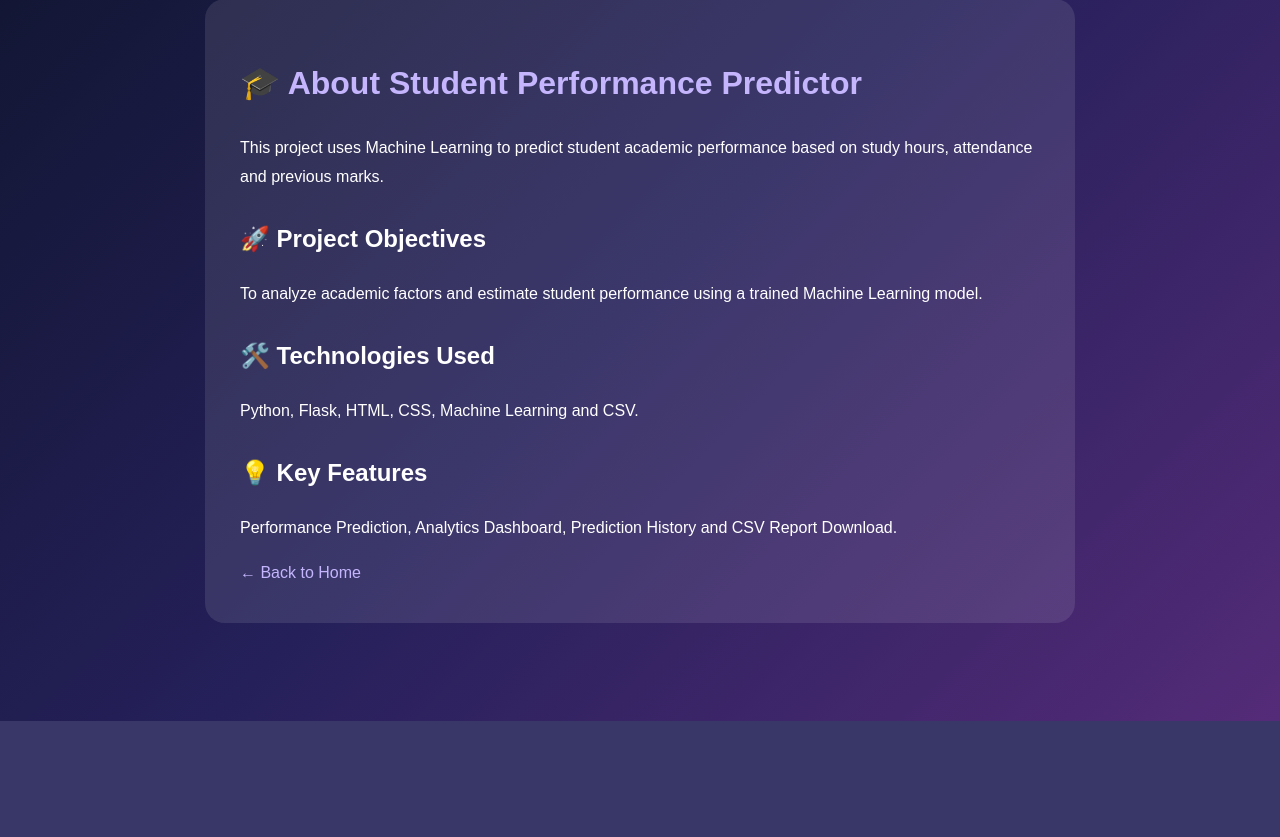
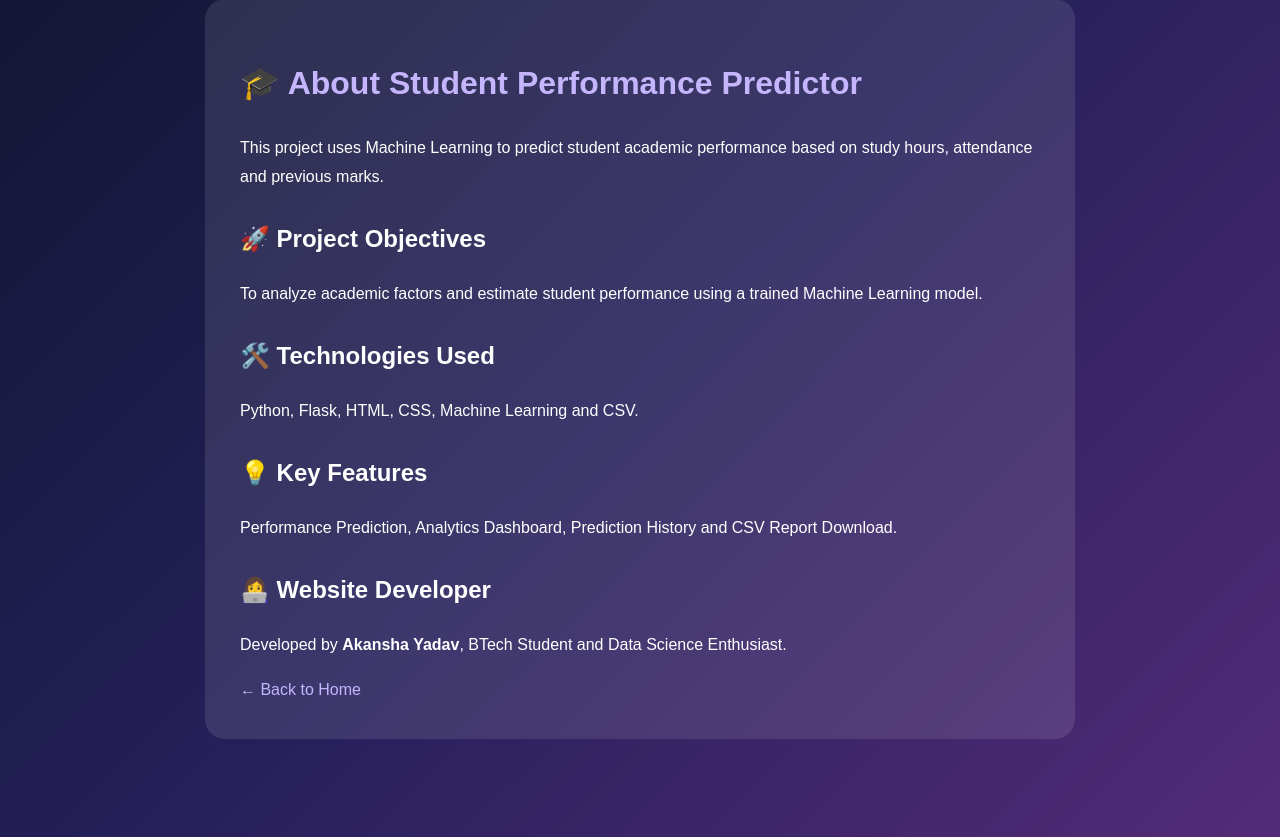
Before and after one commit to yakansha0709-cell/Student_Performance_Prediction, a Flask app: page /about in a window 1280 px wide. Shown: the part 136-973 px from the top of the page. Before the commit the page ends 857 px from the top, so only its background shows below. Run offline with Flask 3, Linux system fonts and the light colour scheme; parts of the project's set-up code (start-up, migrations or seed data) failed here and were passed over.

Commit message:
Add developer credit to About page
Co-authored-by: Copilot <223556219+Copilot@users.noreply.github.com>

```diff
--- a/templates/about.html
+++ b/templates/about.html
@@ -70,6 +70,12 @@
         Prediction History and CSV Report Download.
     </p>
 
+    <h2>👩‍💻 Website Developer</h2>
+    <p>
+        Developed by <strong>Akansha Yadav</strong>,
+        BTech Student and Data Science Enthusiast.
+    </p>
+
     <a href="{{ url_for('home') }}">← Back to Home</a>
 
 </div>
```
